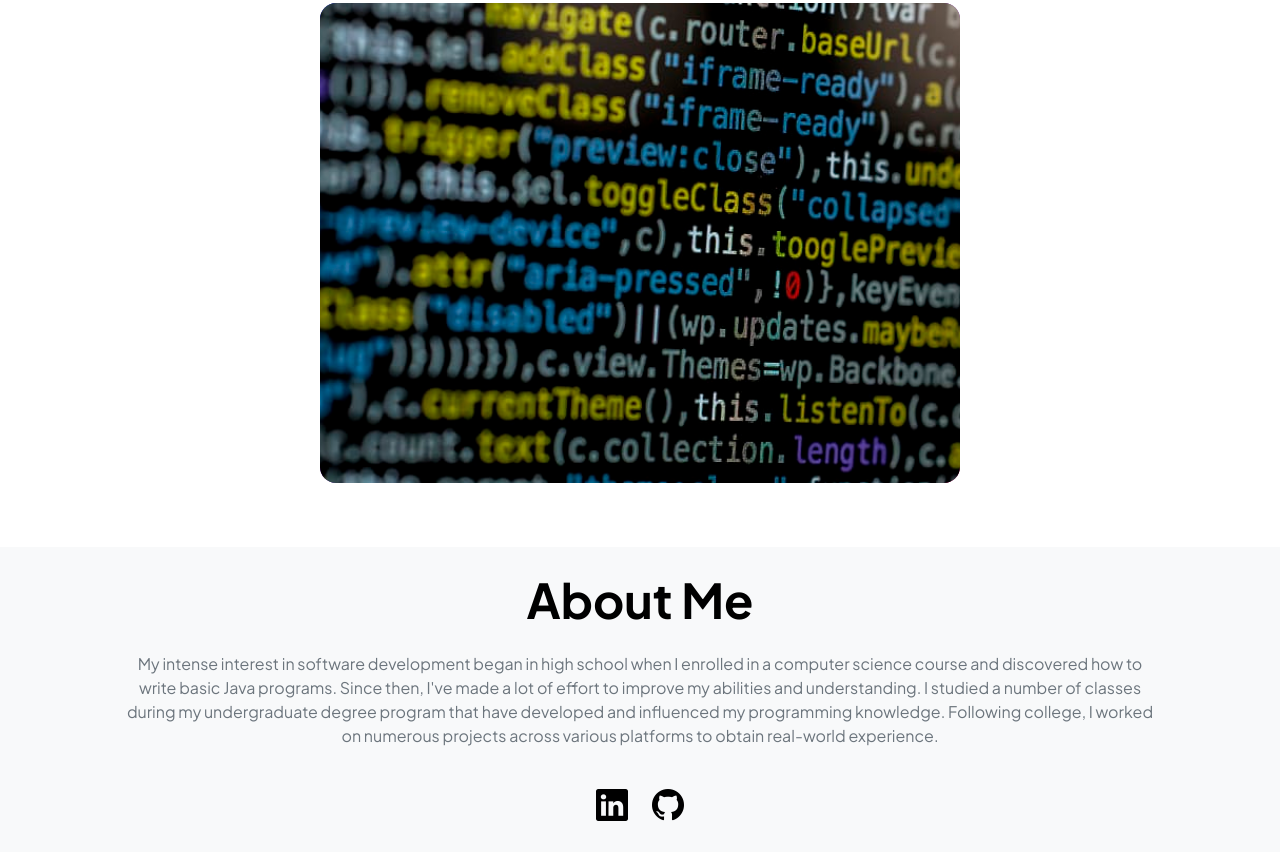
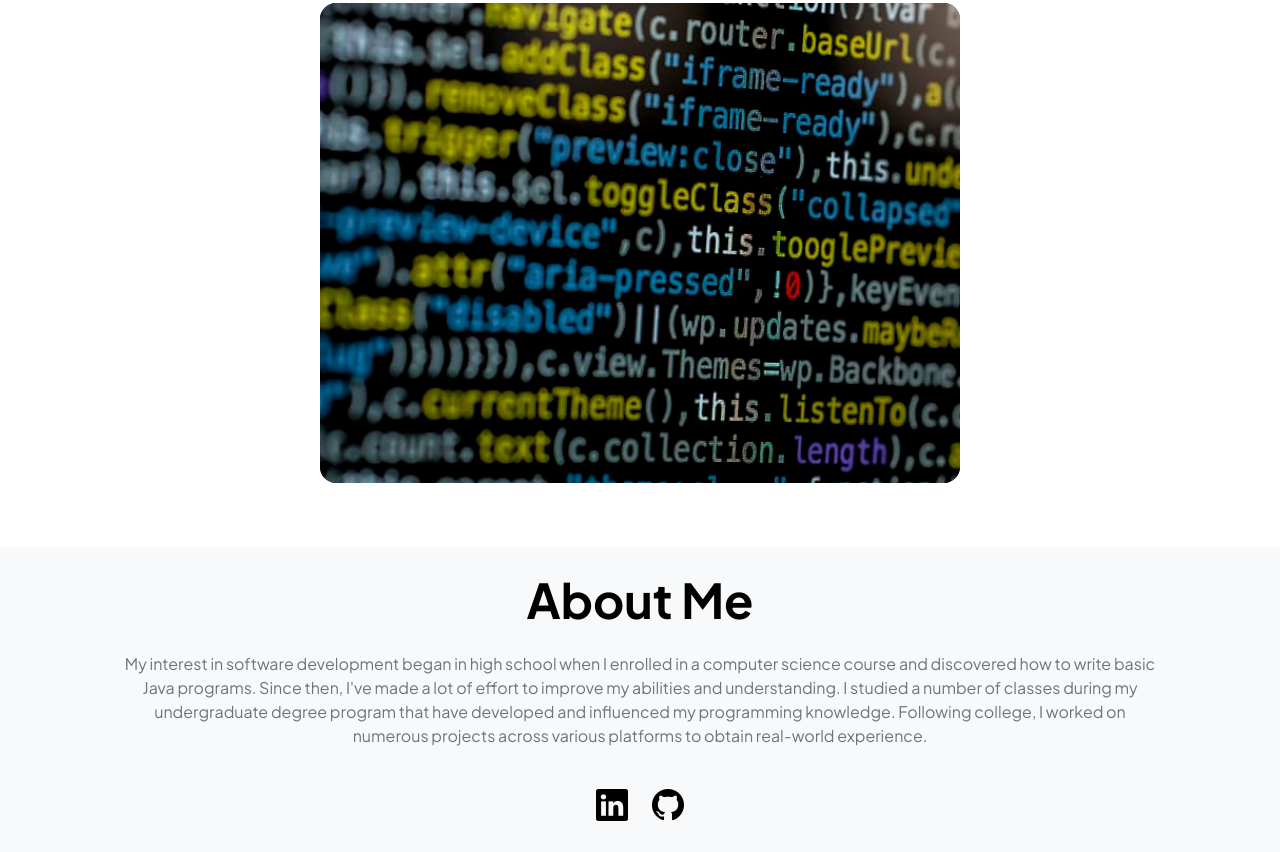
Before and after one commit to jsuresh3/personal-portfolio, a plain HTML site: page index.html in a window 1280 px wide. Shown: the part 446-1298 px from the top of the page. Drawn offline with nearby package versions, Linux system fonts and the light colour scheme.

Commit message:
Minor change to about section

```diff
--- a/index.html
+++ b/index.html
@@ -73,7 +73,7 @@
                             <div class="text-center">
                                 <h2 class="display-5 fw-bolder"><span class="text-gradient d-inline">About Me</span></h2>
 
-                                <p class="py-3 text-muted">My intense interest in software development began in high school when I enrolled in a computer science course and discovered how to write basic Java programs. Since then, I've made a lot of effort to improve my abilities and understanding.
+                                <p class="py-3 text-muted">My interest in software development began in high school when I enrolled in a computer science course and discovered how to write basic Java programs. Since then, I've made a lot of effort to improve my abilities and understanding.
 
                                     I studied a number of classes during my undergraduate degree program that have developed and influenced my programming knowledge. Following college, I worked on numerous projects across various platforms to obtain real-world experience.
 
```
